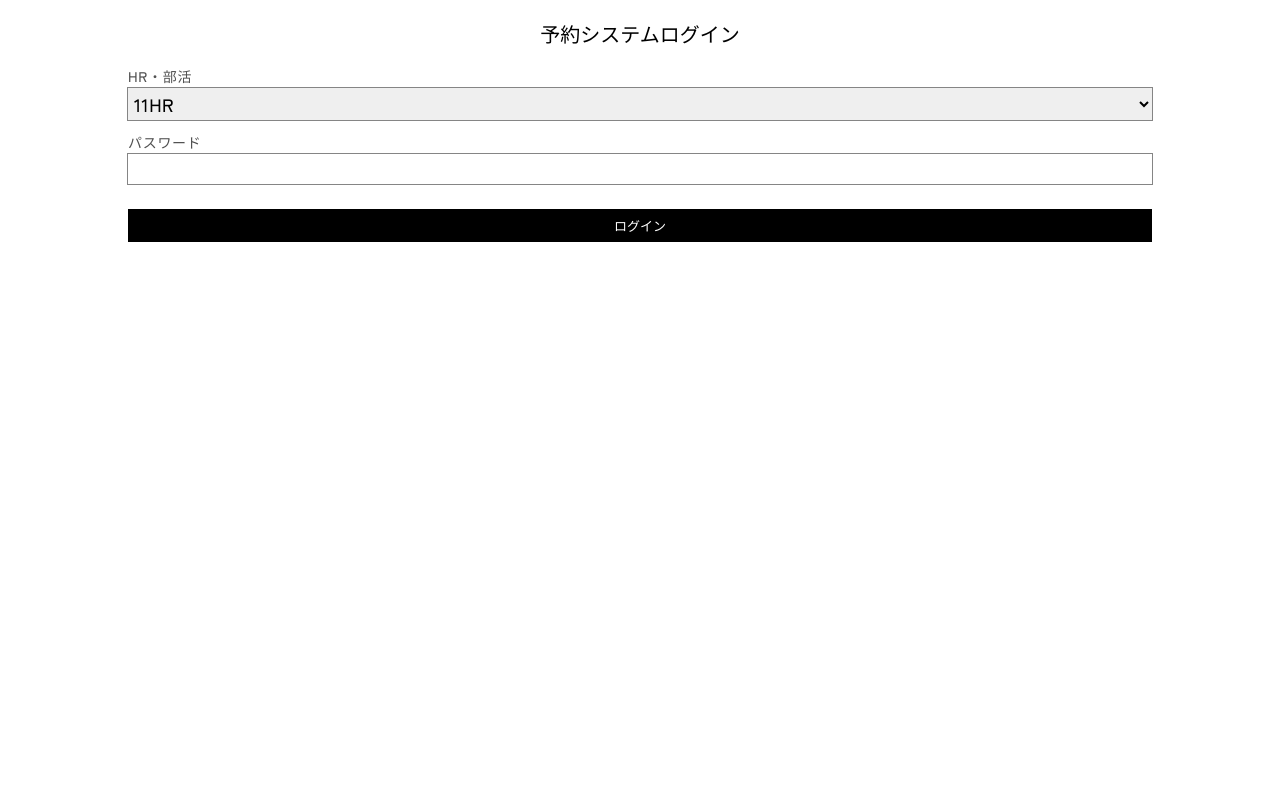
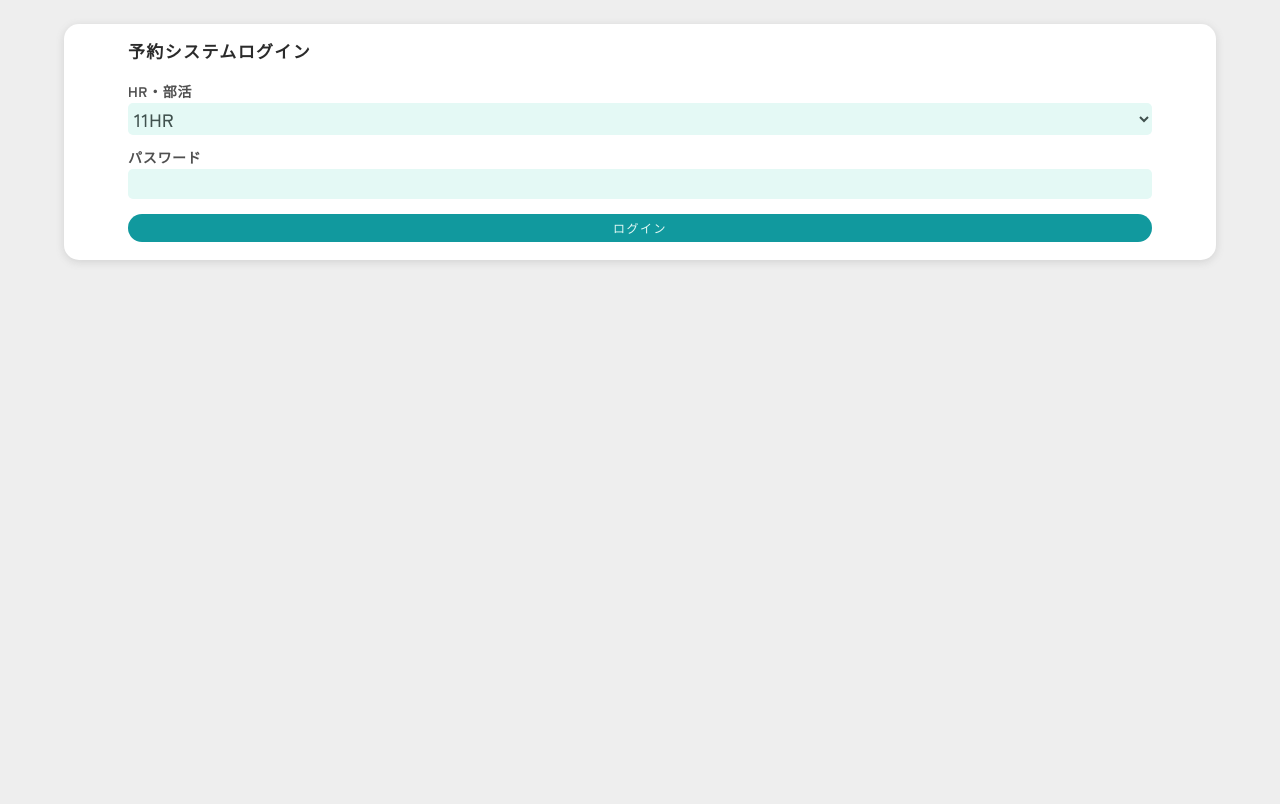
Before and after one commit to koppepan3/booking, a PHP site: page /loginform.php in a window 1280 px wide. Shown: the part 46-850 px from the top of the page. Before the commit the page ends 288 px from the top, so only its background shows below. Run offline with PHP 8.4, Linux system fonts and the light colour scheme.

Commit message:
[fix]デザイン刷新３

```diff
--- a/confirm.css
+++ b/confirm.css
@@ -18,6 +18,12 @@
     background-size: cover;
     position: absolute;
     left: -12px;
+}
+
+#statusBar{
+    width: 64vw;
+    text-align: center;
+    margin: 10px 13vw 20px;
 }
 
 #content_1 h2{
--- a/confirm.php
+++ b/confirm.php
@@ -46,6 +46,7 @@ if (isset($_SESSION['index'])) {//ログインしているとき
         </header>
         <div id="contents">
             <a href="index.php"><h1 id="backToTop">トップに戻る</h1></a>
+            <img id="statusBar" src="file/statusBar_3.svg">
             <div class="content" id="content_1">
                 <h1>予約完了画面</h1>
                 <h2>　以下の内容で予約が完了しました。下記の注意事項を確認の上、利用開始時刻の５分前までに駐輪場にお越しください。</h2>
--- a/login.css
+++ b/loginform.css
@@ -1,24 +1,7 @@
-#form{
-    margin-top: 70px;
-    width: 80vw;
-    margin-left: 10vw;
-}
-
-#form h1{
+.content form{
     font-family: 'Zen Kaku Gothic New';
     font-style: normal;
-    font-weight: 500;
-    font-size: 20px;
-    line-height: 100%;
-    color: #000000;
-    margin-left: 0px;
-    text-align: center;
-}
-
-#form form{
-    font-family: 'Zen Kaku Gothic New';
-    font-style: normal;
-    font-weight: 500;
+    font-weight: bold;
     font-size: 14px;
     line-height: 100%;
     color: #505050;
@@ -42,11 +25,13 @@ select{
     font-weight: 500;
     font-size: 18px;
     line-height: 100%;
-    color: #000000;
+    color: #40514E;
+    background-color: #E4F9F5;
     letter-spacing: 0.025em;
     width: 100%;
-    outline: 1.8px solid #858585;
+    outline: none;
     border: none;
+    border-radius: 5px;
 }
 
 #textbox{
@@ -58,24 +43,30 @@ select{
     font-weight: 500;
     font-size: 18px;
     line-height: 100%;
-    color: #000000;
+    color: #40514E;
+    background-color: #E4F9F5;
     letter-spacing: 0.025em;
     width: 100%;
-    outline: 1.8px solid #858585;
+    outline: none;
     border: none;
     -moz-box-sizing: border-box;
     -webkit-box-sizing: border-box;
     box-sizing: border-box;
+    border-radius: 5px;
 }
 
 #submit{
-    margin-top: 10px;
-    text-align: center;
-    width:100%;
-    outline: none;
+    color: white;
+    width: 80vw;
+    height: 28px;
+    border-radius: 50px;
     border: none;
-    padding: 7px;
-    font-size: 13px;
-    background-color: black;
-    color: white;
+    background-color: #11999E;
+    color: #E4F9F5;
+    font-family: 'Zen Kaku Gothic New';
+    font-style: normal;
+    font-weight: 500;
+    font-size: 12px;
+    line-height: 100%;
+    letter-spacing: 0.12em;
 }
--- a/loginform.php
+++ b/loginform.php
@@ -13,7 +13,7 @@ if (isset($_SESSION['index'])) {//ログインしているとき
         <meta name="viewport" content="width=device-width, initial-scale=1">
         <title>駐輪場予約サイト/ログイン</title>
         <meta name=”description” content="" />
-        <link rel="stylesheet" href="login.css">
+        <link rel="stylesheet" href="loginform.css">
         <link rel="stylesheet" href="style.css">
         <!-- Favicon設定-->
         <link rel="apple-touch-icon" href="file/favicon/apple-touch-icon.png">
@@ -27,7 +27,8 @@ if (isset($_SESSION['index'])) {//ログインしているとき
         <header>
                 <a href="index.php"><h1>駐輪場予約サイト</h1></a>
         </header>
-        <div id="form">
+        <div id="contents">
+            <div class="content">
                 <h1>予約システムログイン</h1>
                 <form action="login.php" method="post">
                     <div id="select_holder" class="holder">
@@ -76,6 +77,7 @@ if (isset($_SESSION['index'])) {//ログインしているとき
                     <input type="submit" value="ログイン" id="submit">
                 </form>
             </div>
+        </div>
 
 
         <!--jQuery読み込み-->
```
Also changed, not shown: index.css (+11 -0 lines), index.php (+41 -17 lines). Lines whose indentation alone changed are shown as unchanged.
